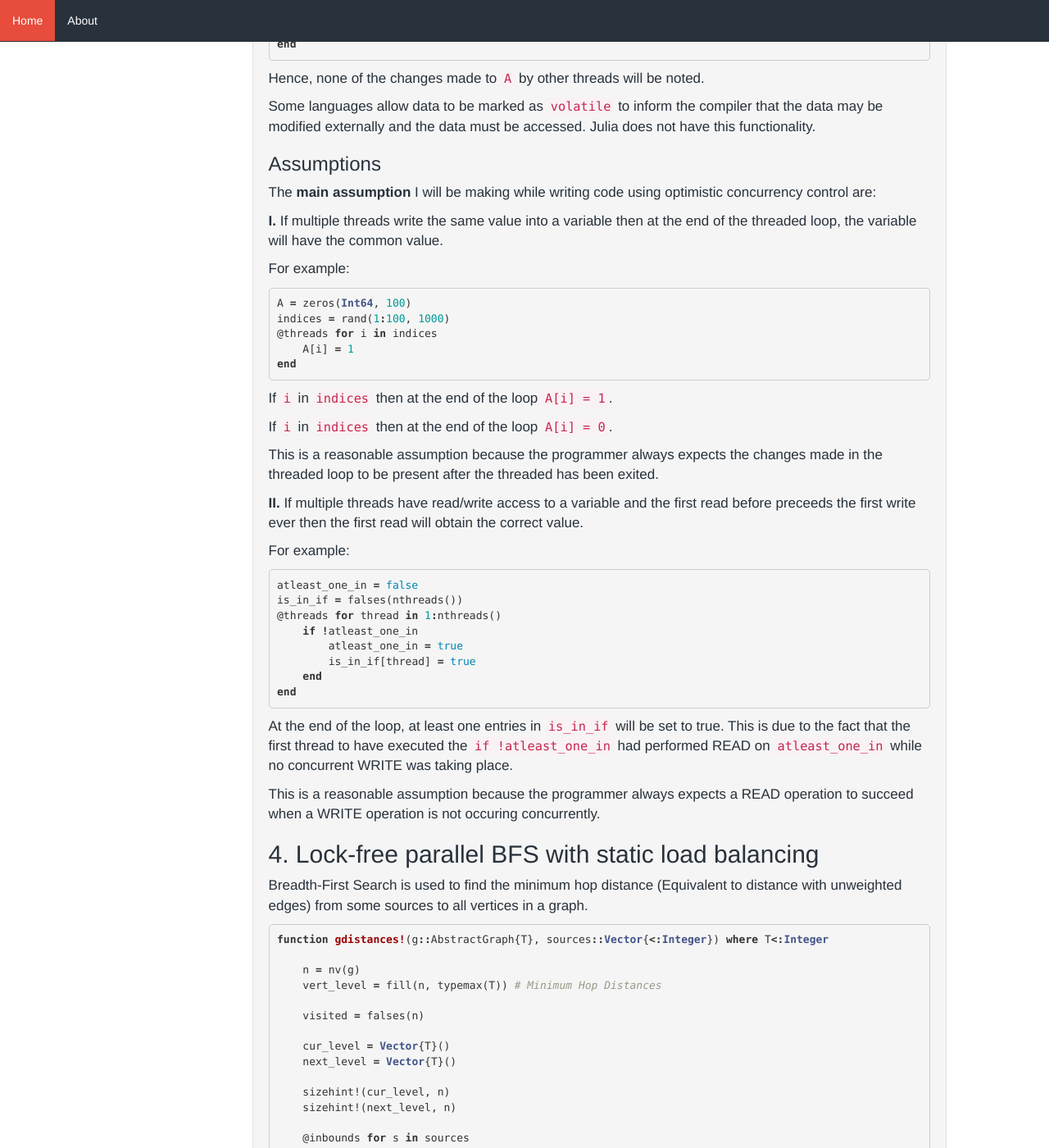
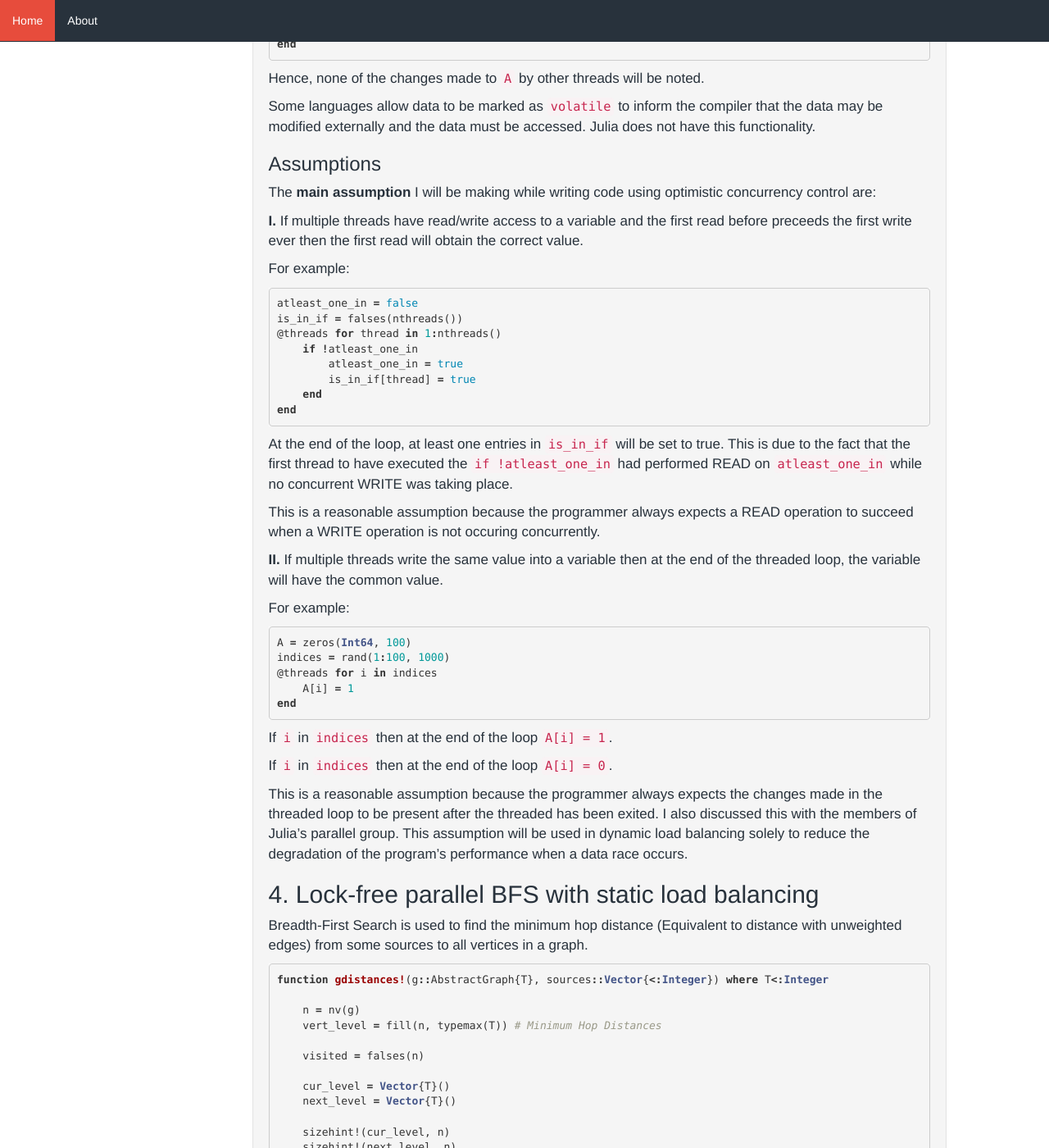
Before and after one commit to SohamTamba/GSoC, a Jekyll site: the page built from _posts/2018-07-09-weeks-9-to-10.markdown, in a window 1280 px wide and 1400 px high, scrolled down 3040 px. Shown: the whole window at 82% size. Built offline with Jekyll 4.4.1, drawn with Linux system fonts in a browser that asks for light colours; part of the change alters nothing that is shown; some of the changed text lies outside the part shown.

Commit message:
assumption

```diff
--- a/_posts/2018-07-09-weeks-9-to-10.markdown
+++ b/_posts/2018-07-09-weeks-9-to-10.markdown
@@ -162,25 +162,7 @@ Julia does not have this functionality.
 The **main assumption** I will be making while writing code using optimistic concurrency
 control are:
 
-**I.** If multiple threads write the same value into a variable then at the end of the threaded loop, the variable will have the common value.
-
-For example:
-
-{% highlight julia %}
-A = zeros(Int64, 100)
-indices = rand(1:100, 1000)
-@threads for i in indices
-    A[i] = 1
-end
-{% endhighlight %}
-If `i` in `indices` then at the end of the loop `A[i] = 1`.
-
-If `i` in `indices` then at the end of the loop `A[i] = 0`.
-
-This is a reasonable assumption because the programmer always expects the changes made
-in the threaded loop to be present after the threaded has been exited.
-
-**II.** If multiple threads have read/write access to a variable and the first read before
+**I.** If multiple threads have read/write access to a variable and the first read before
 preceeds the first write ever then the first read will obtain the correct value.
 
 For example:
@@ -202,6 +184,26 @@ had performed READ on `atleast_one_in` while no concurrent WRITE was taking plac
 
 This is a reasonable assumption because the programmer always expects a READ operation to
 succeed when a WRITE operation is not occuring concurrently.
+
+**II.** If multiple threads write the same value into a variable then at the end of the threaded loop, the variable will have the common value.
+
+For example:
+
+{% highlight julia %}
+A = zeros(Int64, 100)
+indices = rand(1:100, 1000)
+@threads for i in indices
+    A[i] = 1
+end
+{% endhighlight %}
+If `i` in `indices` then at the end of the loop `A[i] = 1`.
+
+If `i` in `indices` then at the end of the loop `A[i] = 0`.
+
+This is a reasonable assumption because the programmer always expects the changes made
+in the threaded loop to be present after the threaded has been exited. I also discussed
+this with the members of Julia's parallel group. This assumption will be used in dynamic load
+balancing solely to reduce the degradation of the program's performance when a data race occurs.
 
 ## 4. Lock-free parallel BFS with static load balancing
 
@@ -368,7 +370,7 @@ end
 
 **It is easy to see that:** The first time in the program the statement `if visited[i]` is being
 executed (For any `i` in `vertices(g)`), a write operation on `visited[i]` cannot be occuring
-concurrently. This is due to the direct consequence of `assumption II` in section **Optimistic Concurrency Control**.
+concurrently. This is due to the direct consequence of `assumption I` in section **Optimistic Concurrency Control**.
 
 From the above statement it is easy to prove that `vert_level[i]` will be correct at the end of the program, regardless of any race-conditions occuring on `visited[i]`.
 
```
